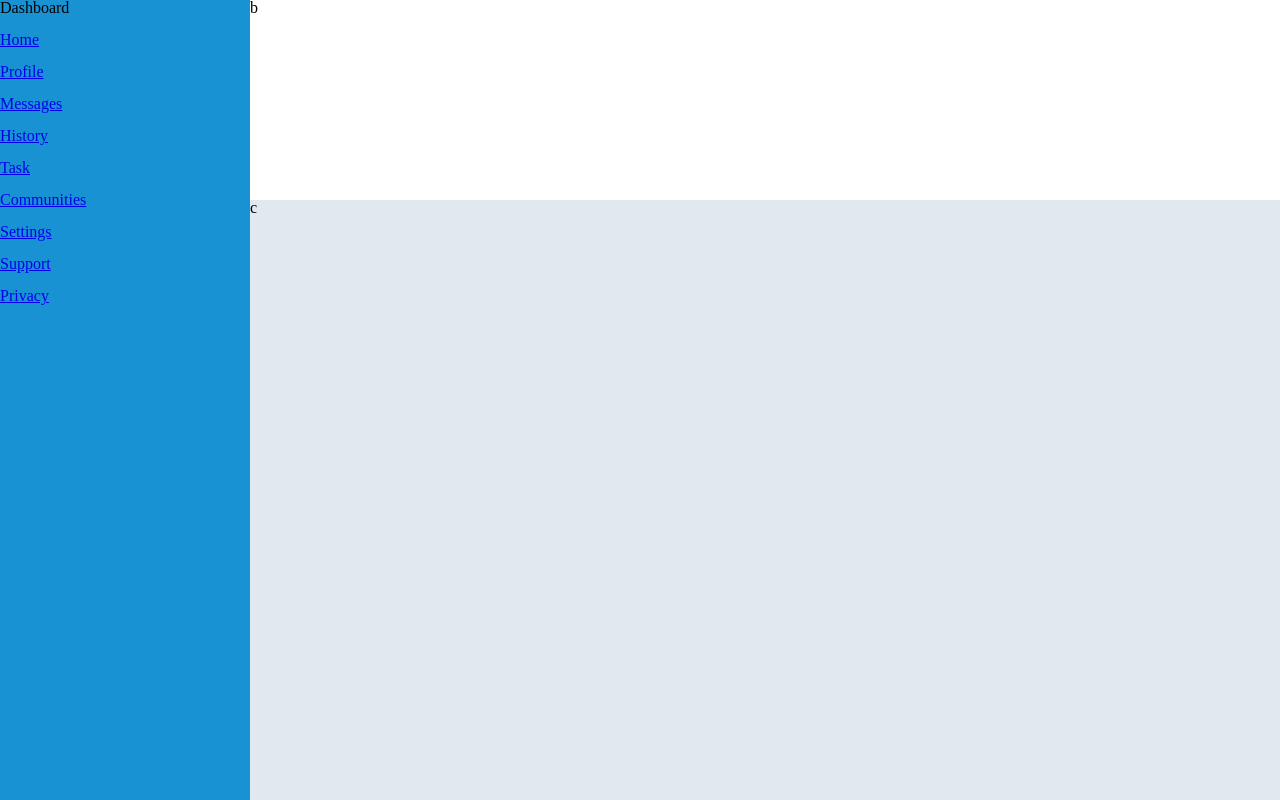
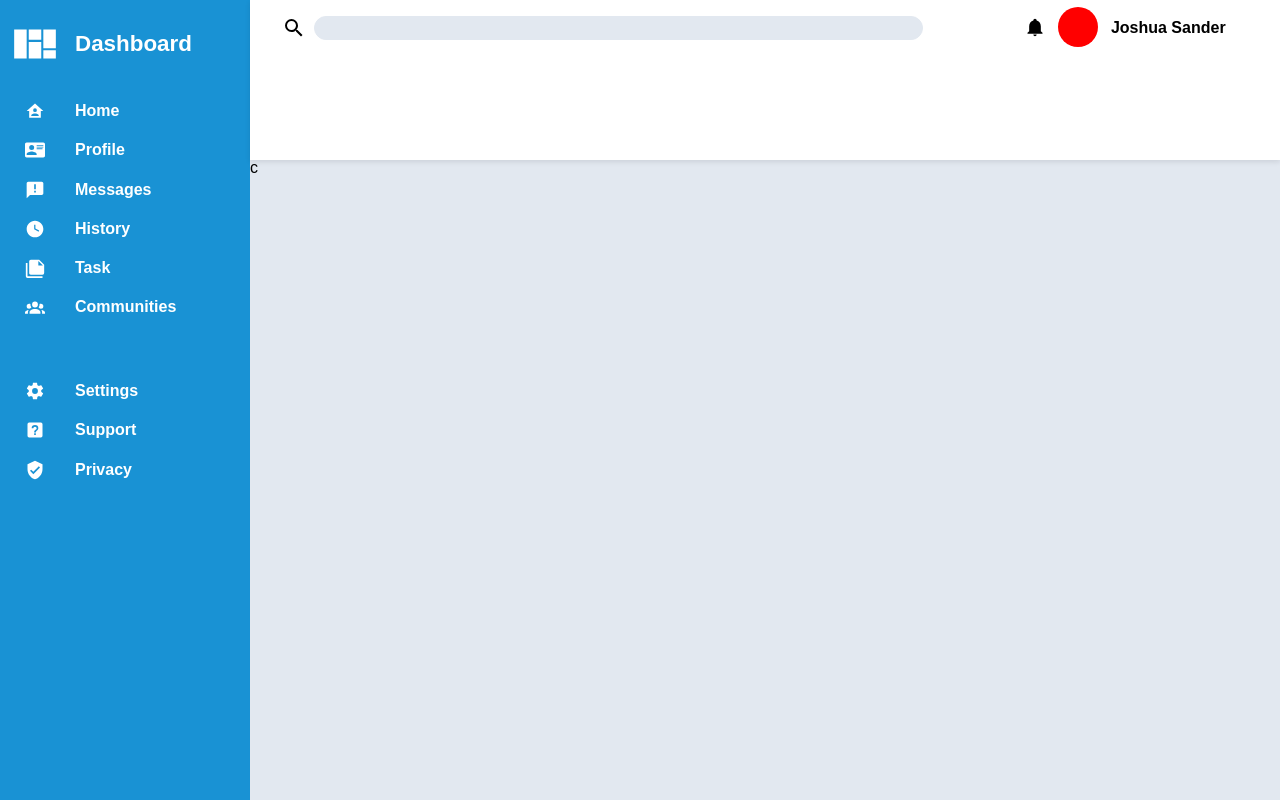
Before and after one commit to Andrefe91/Project_admin_dashboard, a plain HTML site: page index.html in a window 1280 px wide. Drawn offline with Linux system fonts and the light colour scheme.

Commit message:
SVG and Images files, along with more html and css development

```diff
--- a/css/style.css
+++ b/css/style.css
@@ -43,36 +43,144 @@ table {
 	border-spacing: 0;
 }
 
+@import url('https://fonts.googleapis.com/css2?family=Poppins:ital,wght@0,100;0,200;0,300;0,400;0,500;0,600;0,700;1,100;1,200;1,300;1,400;1,500;1,600&family=Signika:wght@300&display=swap');
+
 :root {
+    font-family: 'Poppins', sans-serif;
     --main_color: rgb(25, 146, 212);
     --white: rgb(255, 255, 255);
     --background_color: rgb(226, 232, 240);
     --contrast_color: rgb(240, 180, 41);
 }
 
-* {
+/* * {
     border: 1px solid red;
+} */
+
+body {
+    font-size: 16px;
 }
-
 
 .container {
     display: grid;
     grid-template-columns: 250px 1fr;
-    grid-template-rows: 200px 1fr;
+    grid-template-rows: 160px 1fr;
     height: 100vh;
     grid-template-areas:
     "sidebar header"
     "sidebar main_content";
 }
 
+/* Sidebar Styles */
+
 .sidebar {
     grid-area: sidebar;
     background-color: var(--main_color);
 }
 
+.sidebar img {
+    filter: invert(100%);
+    height: 20px;
+}
+
+#title img {
+    height: 50px;
+}
+
+#options {
+    margin-bottom: 4rem;
+}
+
+#title {
+    margin-bottom: 2rem;
+}
+
+.dashboard a {
+    display: flex;
+    margin: 1.2rem 1rem 1.2rem 10px;
+    align-items: center;
+    color: var(--white);
+    text-decoration: none;
+    font-weight: bold;
+}
+
+#title div{
+    font-size: 1.4rem;
+}
+
+.dashboard a img{
+    width: 50px;
+    margin-right: 15px;
+}
+
+
+/* Header Styles */
+
 .header {
     grid-area: header;
+    box-shadow: rgba(17, 17, 26, 0.1) 0px 2px 5px;
+    z-index: 1;
 }
+
+#top_header_options {
+    display: flex;
+    flex-direction: row;
+    align-items: center;
+}
+
+#search_form {
+    display: flex;
+    flex-direction: row;
+    margin: 1rem 1rem 1rem 2rem;
+    height: 1.5rem;
+}
+
+#search {
+    flex: 1;
+}
+
+#search_field {
+    border: 1px solid var(--background_color);
+    background-color: var(--background_color);
+    border-color: var(--background_color);
+    margin-left: 0.5rem;
+    border-radius: 20px;
+    flex: 1 1 auto;
+    max-width: max(60%, 700px);
+}
+
+#user_wrapper {
+    display: flex;
+    flex: 1 1 1;
+    align-items: center;
+}
+
+#user_wrapper > a {
+    margin: 0.4rem;
+}
+
+#user_wrapper a + .user_name {
+    text-decoration: none;
+    color: black;
+    font-weight: bold;
+}
+
+
+#search_form img{
+    height: 100%;
+}
+
+#user_wrapper {
+    height: 2rem;
+    margin-right: 3rem;
+    margin-left: min(5rem, 10%);
+}
+
+#user_wrapper img {
+    height: 20px;
+}
+
+/* Main Content Styles */
 
 .main_content {
     grid-area: main_content;
--- a/index.html
+++ b/index.html
@@ -9,81 +9,115 @@
 <body>
     <div class="container">
         <div class="sidebar">
-            <div class="title">
-                Dashboard
+            <div class="dashboard" id="title">
+                <a href="http://www.google.com">
+                    <img src="./objects/dashboard.svg" alt="Main Dashboard">
+                    <div class="dashboard">
+                        Dashboard
+                    </div>
+                </a>
             </div>
 
-            <ul class="dashboard_options">
+            <ul class="dashboard" id="options">
                 <li>
                     <a href="http://www.google.com">
-                        <img src="" alt="">
+                        <img src="./objects/home.svg" alt="">
                         <div class="option">Home</div>
                     </a>
                 </li>
 
                 <li>
                     <a href="http://www.google.com">
-                        <img src="" alt="">
+                        <img src="./objects/card-account.svg" alt="User Profile">
                         <div class="option">Profile</div>
                     </a>
                 </li>
 
                 <li>
                     <a href="http://www.google.com">
-                        <img src="" alt="">
+                        <img src="./objects/message.svg" alt="Message Center">
                         <div class="option">Messages</div>
                     </a>
                 </li>
 
                 <li>
                     <a href="http://www.google.com">
-                        <img src="" alt="">
+                        <img src="./objects/clock.svg" alt="Post History">
                         <div class="option">History</div>
                     </a>
                 </li>
 
                 <li>
                     <a href="http://www.google.com">
-                        <img src="" alt="">
+                        <img src="./objects/note.svg" alt="Task Center">
                         <div class="option">Task</div>
                     </a>
                 </li>
 
                 <li>
                     <a href="http://www.google.com">
-                        <img src="" alt="">
+                        <img src="./objects/account.svg" alt="Communities">
                         <div class="option">Communities</div>
                     </a>
                 </li>
             </ul>
 
-            <ul class="user_settings">
+            <ul class="dashboard" id="settings">
                 <li>
                     <a href="http://www.google.com">
-                        <img src="" alt="">
+                        <img src="./objects/cog.svg" alt="User Settings">
                         <div class="option">Settings</div>
                     </a>
                 </li>
 
                 <li>
                     <a href="http://www.google.com">
-                        <img src="" alt="">
+                        <img src="./objects/help.svg" alt="Suppor Center">
                         <div class="option">Support</div>
                     </a>
                 </li>
 
                 <li>
                     <a href="http://www.google.com">
-                        <img src="" alt="">
+                        <img src="./objects/shield.svg" alt="">
                         <div class="option">Privacy</div>
                     </a>
                 </li>
             </ul>
-
-
         </div>
 
-        <div class="header">b</div>
+        <div class="header">
+            <div id="top_header_options">
+                <div id="search">
+                    <div class="search_section">
+                        <form action="" method="post" id="search_form">
+                            <label for="search_field">
+                                <img src="./objects/magnify.svg" alt="search" id="search_icon">
+                            </label>
+                            <input type="search" name="search_field" id="search_field">
+                        </form>
+                    </div>
+                </div>
+
+                <div id="user_wrapper">
+                    <a href="http://www.google.com">
+                        <img src="./objects/bell.svg" alt="Bell">
+                    </a>
+                    <a href="http://www.google.com">
+                        <svg height="40px" width="40px">
+                            <circle cx="20" cy="20" r="20" fill="red" />
+                          </svg>
+                    </a>
+                    <a href="http://wwww.google.com" class="user_name">
+                        <p>Joshua Sander</p>
+                    </a>
+                </div>
+            </div>
+
+            <div id="bottom_header_options">
+
+            </div>
+        </div>
 
         <div class="main_content">c</div>
     </div>
```
Also changed, not shown: objects/account.svg (added), objects/bell.svg (added), objects/card-account.svg (added), objects/clock.svg (added), objects/cog.svg (added), objects/dashboard.svg (added), objects/eye-outline.svg (added), objects/help.svg (added), objects/home.svg (added), objects/magnify.svg (added), objects/message.svg (added), objects/note.svg (added), objects/share-outline.svg (added), objects/shield.svg (added), 1 more files, 1 other file.
